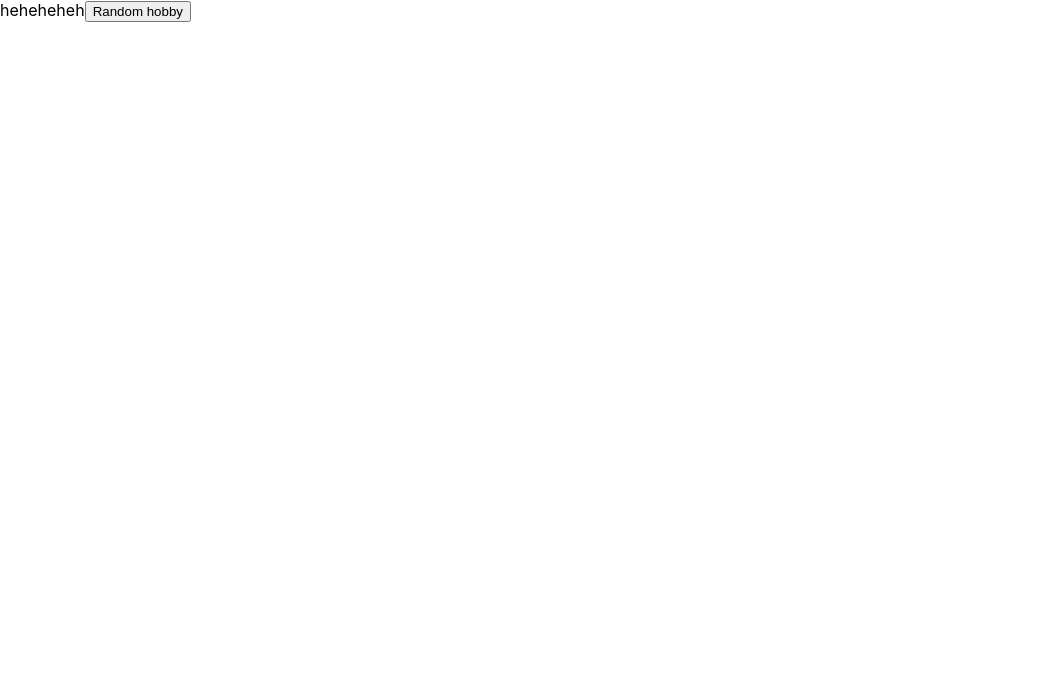
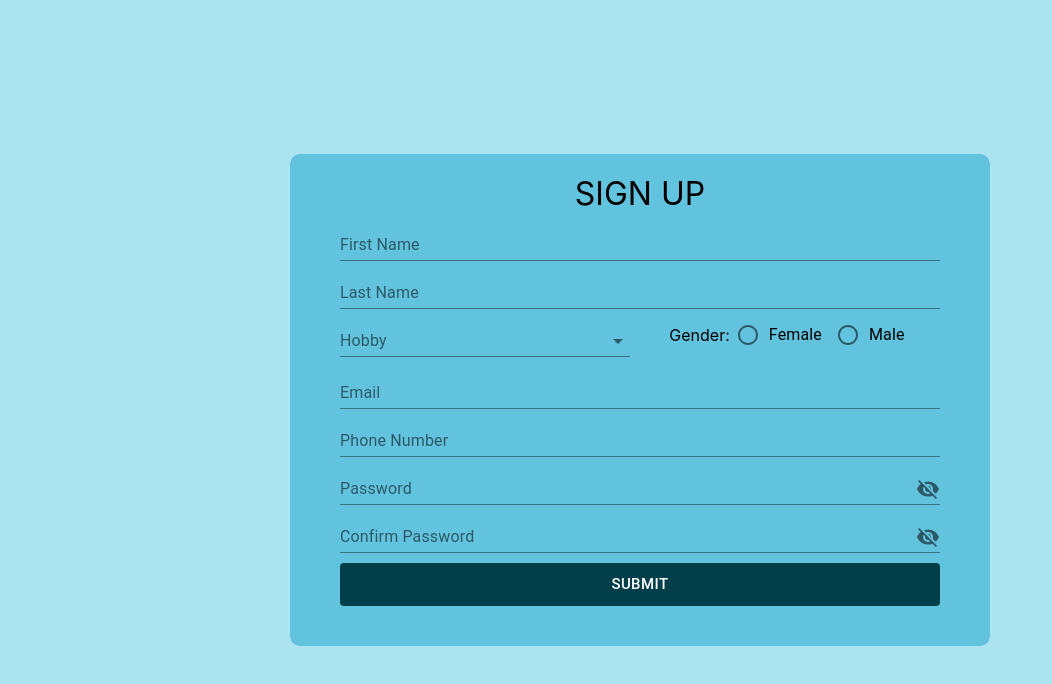
Before and after one commit to nguyenkhang2801/ReactLearn, a React (Create React App) app: page / in a window 1280 px wide. Shown: the top 684 px of the page, without its empty margins (0-1052 px from the left). Built offline with nearby package versions, Linux system fonts and the light colour scheme.

Commit message:
Form UseForm

```diff
--- a/src/App.js
+++ b/src/App.js
@@ -1,5 +1,6 @@
 import React from 'react';
 import './App.scss';
+import Form from './components/Form';
 import HomePage from './pages/HomePage';
 
 function App() {
@@ -8,7 +9,7 @@ function App() {
   return (
     <div className="App">
 
-      <HomePage />
+      <Form />
     </div>
   );
 }
--- a/src/components/Form/InputPass/index.jsx
+++ b/src/components/Form/InputPass/index.jsx
@@ -38,7 +38,7 @@ const useStyles = makeStyles(() => ({
   },
 }));
 
-function InputPassword({ name, label, register, error }) {
+function InputPassword({ name, label, register, error, required }) {
   const classes = useStyles();
 
   const [show, setShow] = useState(false);
@@ -61,7 +61,9 @@ function InputPassword({ name, label, register, error }) {
         className={classes.textField}
         name={name}
         type={show ? 'text' : 'password'}
-                {...register([name].toString())}
+        {...register([name].toString(),
+          { ...required }
+        )}
         endAdornment={
           <InputAdornment position="end">
             <IconButton
--- a/src/components/Form/InputText/index.jsx
+++ b/src/components/Form/InputText/index.jsx
@@ -46,7 +46,7 @@ const useStyles = makeStyles(() => ({
   },
 }))
 
-function InputText({ name, label, register, error }) {
+function InputText({ name, label, register, error, required }) {
   const classes = useStyles();
 
   return (
@@ -59,7 +59,9 @@ function InputText({ name, label, register, error }) {
         classes={{ underline: classes.underline, error: classes.error }}
         className={classes.textField}
         name={name}
-                {...register([name].toString())}
+        {...register([name].toString(),
+          { ...required }
+        )}
 
       />
       {error && <div className={classes.warning}>{error.message}</div>}
--- a/src/components/Form/RadioForm/index.jsx
+++ b/src/components/Form/RadioForm/index.jsx
@@ -33,7 +33,7 @@ const useStyles = makeStyles((theme) => ({
   },
 }))
 
-function RadioForm({ name, label, value, register, error }) {
+function RadioForm({ name, label, value, register, error, required }) {
   const classes = useStyles();
 
   return (
@@ -44,7 +44,9 @@ function RadioForm({ name, label, value, register, error }) {
         row
         className={classes.textField}
         name={name}
-                {...register([name].toString())}
+        {...register([name].toString(),
+          { ...required }
+        )}
       >
         <p className={classes.label}>{label}: </p>
         {value.map((x) => (
--- a/src/components/Form/Select/index.jsx
+++ b/src/components/Form/Select/index.jsx
@@ -32,7 +32,7 @@ const useStyles = makeStyles((theme) => ({
 
 }))
 
-function SelectForm({ name, label, value, register, error }) {
+function SelectForm({ name, label, value, register, error, required }) {
   const classes = useStyles();
 
   return (
@@ -44,8 +44,9 @@ function SelectForm({ name, label, value, register, error }) {
         classes={{ underline: classes.underline }}
         className={classes.textField}
         name={name}
-                {...register([name].toString())}
-
+        {...register([name].toString(),
+          { ...required }
+        )}
       >
         {
           value.map((x) => (
--- a/src/components/Form/index.jsx
+++ b/src/components/Form/index.jsx
@@ -1,16 +1,12 @@
-import React from 'react';
+import { Button, Grid, Typography } from '@material-ui/core';
 import { makeStyles } from '@material-ui/core/styles';
+import React, { useEffect, useState } from 'react';
+import { useForm } from 'react-hook-form';
+import InputPassword from './InputPass';
 import InputText from './InputText';
-import InputPassword from './InputPass';
-import { useForm } from 'react-hook-form';
-import { useEffect } from 'react';
+import RadioForm from './RadioForm';
 import SelectForm from './Select';
-import RadioForm from './RadioForm';
-import { yupResolver } from '@hookform/resolvers/yup';
-import * as yup from 'yup';
-import { Button, Grid, Typography } from '@material-ui/core';
-import { useState } from 'react';
-const useStyles = makeStyles((theme) => ({
+const useStyles = makeStyles(() => ({
   root: {
     justifyContent: 'center',
     alignItems: 'center',
@@ -59,68 +55,51 @@ function Form() {
   // Show DATA SUBMIT
   const [check, setCheck] = useState();
 
-    const schema = yup.object().shape({
+  // Data Form
+  const [data, setData] = useState({});
 
-        username: yup.string().required("This field is required"),
-        lastname: yup.string().required("This field is required"),
-        select: yup.string().required("This field is required"),
-        gender: yup.string().required("This field is required"),
-        // email form: <sth>@<sth>.<sth>
-        // email: yup.string().email("Invalid email address").required("This field is required"),
+  const { watch, register, handleSubmit, formState: { errors }, setError, clearErrors } = useForm();
 
-        // email form: <sth>@vinova.com.vn
-        email: yup
-            .string()
-            .matches(/[a-zA-Z0-9._\-]+@vinova.com.vn$/, "Invalid email address")
-            .required("This field is required"),
+  const select = [
+    { id: 1, title: "Listen to music" },
+    { id: 2, title: "Read book" },
+    { id: 3, title: "Watch TV" },
+    { id: 4, title: "Others" }
+  ];
 
-        phone: yup
-            .number()
-            .required("This field is required")
-            .typeError("Phone Number must be a number")
-            .positive("Phone Number must be a number")
-            .integer(),
-
-        password: yup
-            .string()
-            .oneOf([yup.ref("confirm"), null], "")
-            .required("This field is required"),
-
-        confirm: yup
-            .string()
-            .oneOf([yup.ref("password"), null], "Confirm Password must be same as password")
-            .required("This field is required"),
-    })
-
-    const { watch, register, handleSubmit, formState: { errors } } = useForm({
-        resolver: yupResolver(schema),
-    });
-
-    const select = [{ id: 1, title: "Listen to music" }, { id: 2, title: "Read book" }, { id: 3, title: "Watch TV" }, { id: 4, title: "Others" }];
-
-    const gender = [{ id: 1, title: "Female" }, { id: 2, title: "Male" }];
+  const gender = [
+    { id: 1, title: "Female" },
+    { id: 2, title: "Male" }
+  ];
 
   const handleClickSubmit = (e) => {
-        console.log(e);
+    setData(e);
   }
 
   const submit = () => {
     if (!checkSubmit)
       setCheckSubmit(true);
+    // console log kết quả
+    console.log("check =", !check);
+    // In ra errors để check
+    console.log("errors", errors);
   }
 
   useEffect(() => {
-        setCheck(!checkSubmit || !!errors.username || !!errors.lastname
+    const newCheck = !checkSubmit || !!errors.username || !!errors.lastname
       || !!errors.select || !!errors.gender || !!errors.email
-            || !!errors.phone || !!errors.password || !!errors.confirm);
-        // console log kết quả
-        // check lúc này vẫn chưa được cập nhập, nhưng vì cần sửa dụng !check nên để như thế
-        console.log("check =", check);
-        // In ra errors để check
-        console.log(errors);
-
+      || !!errors.phone || !!errors.password || !!errors.confirm
+    setCheck(newCheck);
+    // nếu xảy ra bất kỳ 1 lỗi sẽ không hiện data, cho đến khi data đúng và bấm lại Submit
+    if (newCheck)
+      setCheckSubmit(false);
   }, [checkSubmit, errors.username, errors.lastname, errors.select, errors.gender,
     errors.email, errors.phone, errors.password, errors.confirm])
+
+  // check Data
+  useEffect(() => {
+    console.log("Data", data);
+  }, [data])
 
   return (
     <div id="form" className={classes.root}>
@@ -130,6 +109,9 @@ function Form() {
           name="username"
           label="First Name"
           register={register}
+          required={{
+            required: 'This field is required',
+          }}
           error={errors.username}
         />
 
@@ -137,17 +119,21 @@ function Form() {
           name="lastname"
           label="Last Name"
           register={register}
+          required={{
+            required: 'This field is required',
+          }}
           error={errors.lastname}
         />
         <Grid className={classes.grid}>
-
-                    {/* chỗ này chưa tốt hay gặp lỗi, phải hoàn thiện */}
 
           <SelectForm
             name="select"
             label="Hobby"
             value={select}
             register={register}
+            required={{
+              required: 'This field is required',
+            }}
             error={errors.select}
           />
 
@@ -156,6 +142,9 @@ function Form() {
             label="Gender"
             value={gender}
             register={register}
+            required={{
+              required: 'This field is required',
+            }}
             error={errors.gender}
           />
         </Grid>
@@ -163,24 +152,58 @@ function Form() {
           name="email"
           label="Email"
           register={register}
+          required={{
+            required: 'This field is required',
+            pattern: {
+              value: /^[a-zA-Z0-9._\-]+@vinova.com.vn$/,
+              message: 'Invalid email address'
+            }
+          }}
           error={errors.email}
         />
         <InputText
           name="phone"
           label="Phone Number"
           register={register}
+          required={{
+            required: 'This field is required',
+            pattern: {
+              value: /^[0-9]+$/,
+              message: "Phone Number must be a number"
+            }
+          }}
           error={errors.phone}
         />
         <InputPassword
           name="password"
           label="Password"
           register={register}
+          required={{
+            required: 'This field is required',
+            validate: {
+              sameConf: (x) =>
+                x !== watch("confirm")
+                  ? setError("confirm", {
+                    type: "manual",
+                    message: "Confirm Password must be same as password"
+                  })
+                  : clearErrors("confirm")
+            }
+          }}
           error={errors.password}
         />
         <InputPassword
           name="confirm"
           label="Confirm Password"
           register={register}
+          required={{
+            required: 'This field is required',
+            validate: {
+              samePass: (x) =>
+                x === watch("password")
+                || "Confirm Password must be same as password"
+            }
+          }}
           error={errors.confirm}
         />
         <Button className={classes.submit} type="submit" onClick={submit}>Submit</Button>
--- a/src/index.js
+++ b/src/index.js
@@ -7,9 +7,7 @@ import { Provider } from 'react-redux';
 import store from './store';
 
 ReactDOM.render(
-  <Provider store={store}>
-    <App />
-  </Provider>,
+  <App />,
   document.getElementById('root')
 );
 
```
Lines whose indentation alone changed are shown as unchanged.
